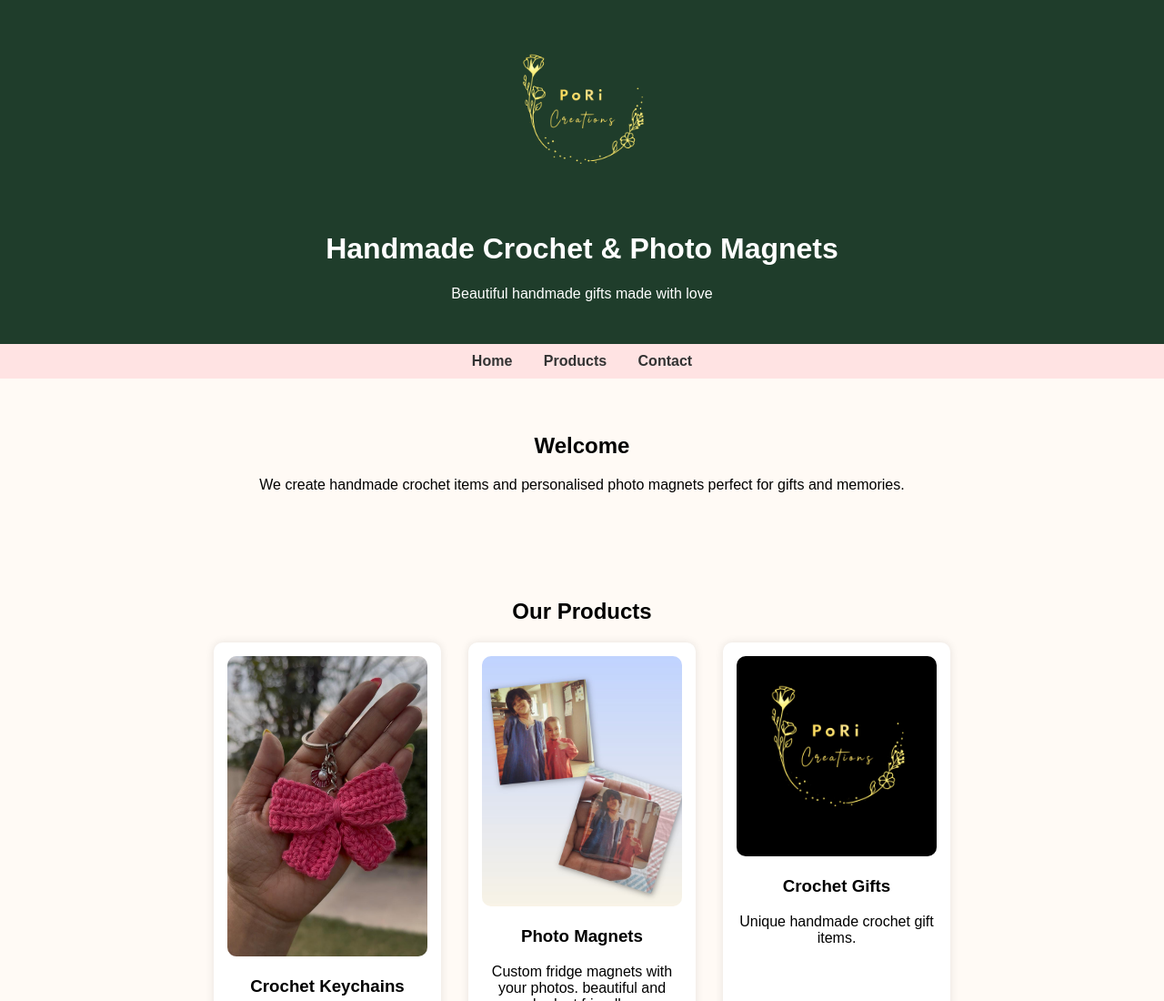
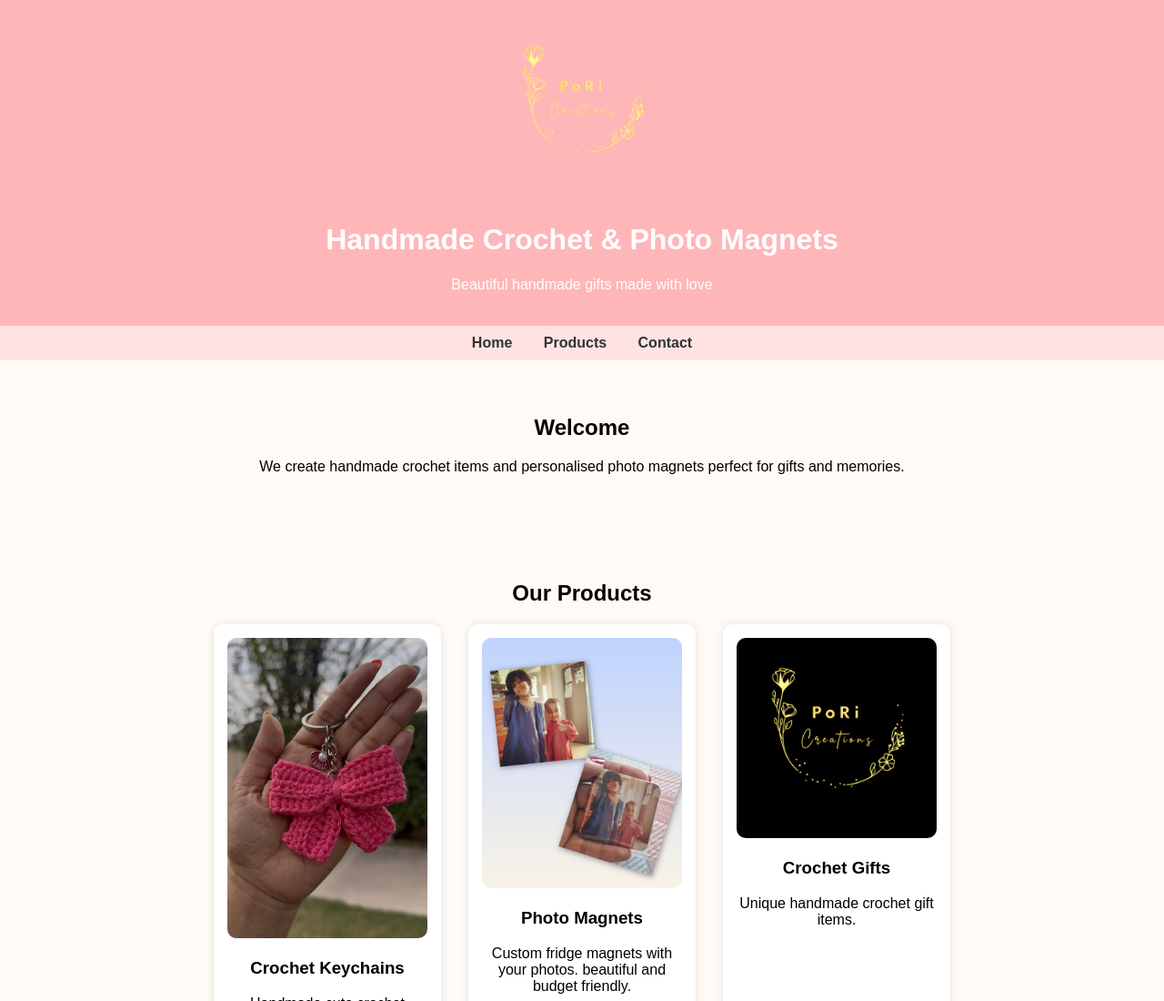
Before and after one commit to PoRi-creations/PoRi.github.io, a plain HTML site: page index.html in a window 1280 px wide. Shown: the top 1100 px of the page at 91% size. Drawn offline with Linux system fonts and the light colour scheme.

Commit message:
Update index.html

```diff
--- a/index.html
+++ b/index.html
@@ -12,8 +12,8 @@ text-align:center;
 }
 
 header{
-background:#1f3d2b;
-padding:30px;
+background:#ffb6b9;
+padding:20px;
 color:white;
 }
 
```
